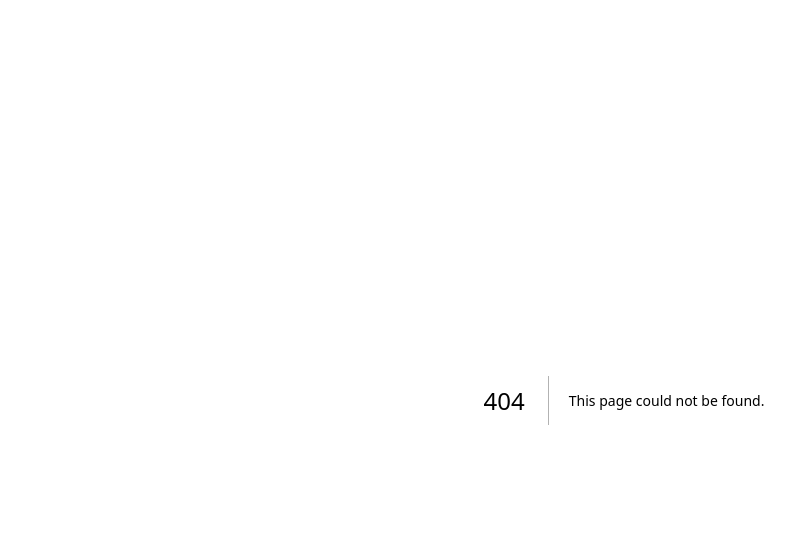
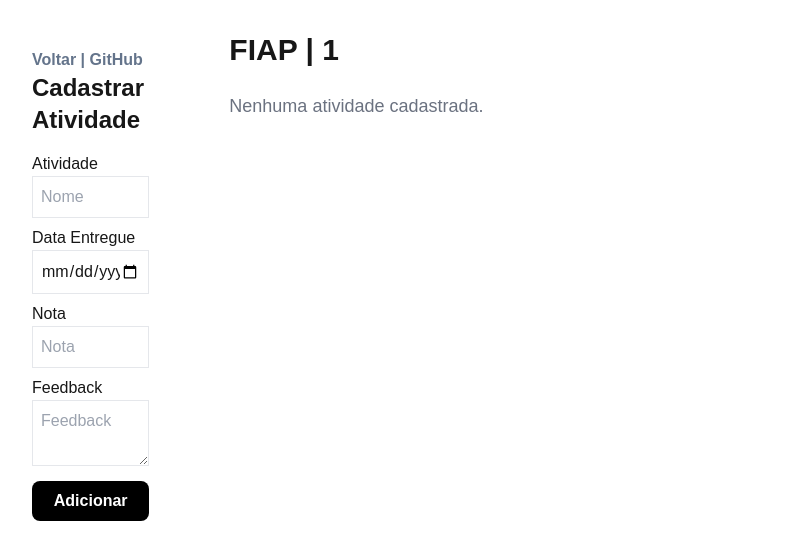
Before and after one commit to barbourdev/CP3-PORFOLIO, a Next.js app: page /fiap/1 in a window 1280 px wide. Before the commit this address had no page. Shown: the top 560 px of the page, without its empty margins (16-811 px from the left). Built offline with nearby package versions, Linux system fonts and the light colour scheme.

Commit message:
Desenvolvimento da página de cadastro das atividades da FIAP

```diff
--- /dev/null
+++ b/src/app/fiap/[nome]/page.tsx
@@ -0,0 +1,102 @@
+"use client";
+
+import Link from "next/link";
+import { useState, useEffect } from "react";
+
+export default function Fiap({ params }: { params: Promise<{ nome: string }> }) {
+  const [nome, setNome] = useState<string | null>(null);
+  const [atividades, setAtividades] = useState([]);
+  const [novaAtividade, setNovaAtividade] = useState({ nome: "", dataEntrega: "", nota: "", feedback: "" });
+
+  useEffect(() => {
+    params.then((resolvedParams) => {
+      setNome(resolvedParams.nome);
+      fetchAtividades(resolvedParams.nome);
+    });
+  }, [params]);
+
+  const fetchAtividades = async (nome: string) => {
+    const response = await fetch(`/api/atividades/${nome}`);
+    const data = await response.json();
+    setAtividades(data);
+  };
+
+  const handleAddAtividade = async () => {
+    const response = await fetch(`/api/atividades/${nome}`, {
+      method: "POST",
+      headers: { "Content-Type": "application/json" },
+      body: JSON.stringify(novaAtividade),
+    });
+    const data = await response.json();
+    setAtividades([...atividades, data]);
+    setNovaAtividade({ nome: "", dataEntrega: "", nota: "", feedback: "" });
+  };
+
+  return (
+    <div className="flex flex-row min-h-screen">
+      <div className="w-full md:w-1/6 bg-white flex flex-col items-center p-8 md:sticky md:top-0">
+        <div className="p-4 md:w-full bg-white">
+        <Link href={`/portfolios/portfolio/${nome}`}><p className="font-bold text-slate-500 hover:text-black">Voltar | GitHub</p></Link>
+          <h2 className="text-2xl font-semibold mb-4">Cadastrar Atividade</h2>
+          <form onSubmit={(e) => { e.preventDefault(); handleAddAtividade(); }}>
+            <label>Atividade</label>
+            <input
+              type="text"
+              placeholder="Nome"
+              value={novaAtividade.nome}
+              onChange={(e) => setNovaAtividade({ ...novaAtividade, nome: e.target.value })}
+              className="border p-2 mb-2 w-full"
+              required
+            />
+            <label>Data Entregue</label>
+            <input
+              type="date"
+              placeholder="Data de Entrega"
+              value={novaAtividade.dataEntrega}
+              onChange={(e) => setNovaAtividade({ ...novaAtividade, dataEntrega: e.target.value })}
+              className="border p-2 mb-2 w-full"
+              required
+            />
+            <label>Nota</label>
+            <input
+              type="number"
+              placeholder="Nota"
+              value={novaAtividade.nota}
+              onChange={(e) => setNovaAtividade({ ...novaAtividade, nota: e.target.value })}
+              className="border p-2 mb-2 w-full"
+              required
+            />
+            <label>Feedback</label>
+            <textarea
+              placeholder="Feedback"
+              value={novaAtividade.feedback}
+              onChange={(e) => setNovaAtividade({ ...novaAtividade, feedback: e.target.value })}
+              className="border p-2 mb-2 w-full"
+              required
+            />
+            <button type="submit" className="w-full bg-black text-white font-semibold py-2 rounded-lg hover:bg-slate-50 hover:text-black transition duration-300">
+              Adicionar
+            </button>
+          </form>
+        </div>
+      </div>
+      <div className="w-full md:w-3/4 p-8">
+        <h2 className="text-3xl font-bold mb-6">FIAP | {nome}</h2>
+        {atividades.length === 0 ? (
+          <p className="text-gray-500 text-lg">Nenhuma atividade cadastrada.</p>
+        ) : (
+          <div className="grid grid-cols-1 md:grid-cols-2 lg:grid-cols-3 gap-6">
+            {atividades.map((atividade) => (
+              <div key={atividade.id} className="bg-white rounded-lg shadow p-4">
+                <h3 className="text-lg font-bold">{atividade.nome}</h3>
+                <p>Data de Entrega: {atividade.dataEntrega}</p>
+                <p>Nota: {atividade.nota}</p>
+                <p>Feedback: {atividade.feedback}</p>
+              </div>
+            ))}
+          </div>
+        )}
+      </div>
+    </div>
+  );
+}
```
